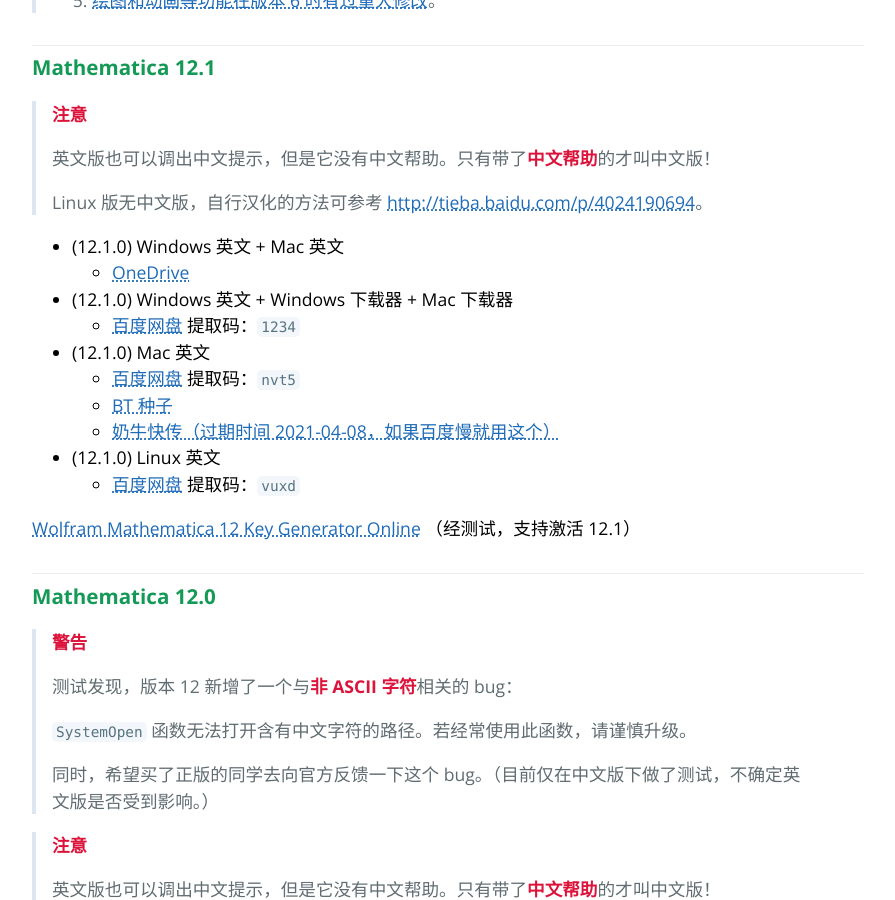
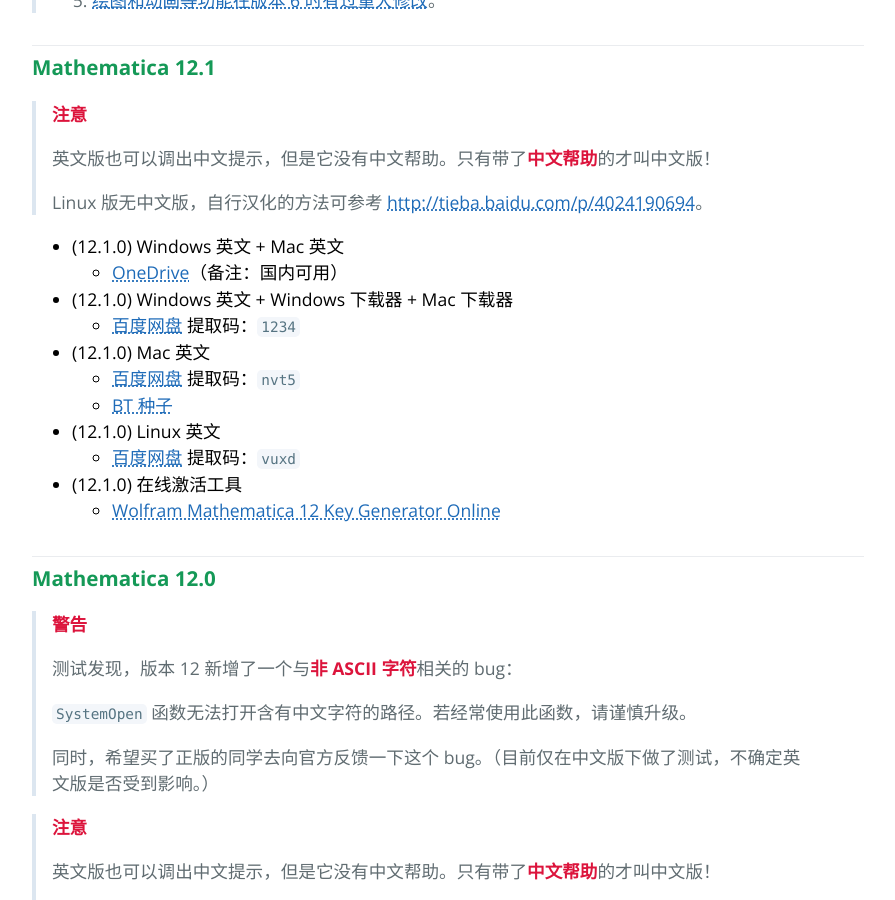
Before and after one commit to TieBaMma/InstallTutorial, a Jekyll site: the page built from index.md, in a window 1280 px wide and 900 px high, scrolled down 3271 px. Shown: the whole window, without its empty margins (192-1087 px from the left). Built offline with Jekyll 4.4.1, drawn with Linux system fonts in a browser that asks for light colours.

Commit message:
📄 Sync with TieBaMma/InstallTutorial#32 (f1767cb)

```diff
--- a/index.md
+++ b/index.md
@@ -121,17 +121,20 @@
 > Linux 版无中文版，自行汉化的方法可参考 <http://tieba.baidu.com/p/4024190694>。
 
 * (12.1.0) Windows 英文 + Mac 英文
-  * [OneDrive](http://wxyh.bilibli.icu/yunpan/%E6%88%91%E7%9A%84%E7%BD%91%E7%9B%98/Software/Mathematica/mma12.1%E8%8B%B1%E6%96%87/)
+  * [OneDrive](http://wxyh.bilibli.icu/yunpan/onedrive/Software/study-software/Mathematica/)（备注：国内可用）
+
 * (12.1.0) Windows 英文 + Windows 下载器 + Mac 下载器
   * [百度网盘](https://pan.baidu.com/s/1d8mwxiEFqNI7JO_-c8smyg) 提取码：`1234`
+
 * (12.1.0) Mac 英文
   * [百度网盘](https://pan.baidu.com/s/1ABAAe3gh4fzwKWMlPhdtDw) 提取码：`nvt5`
   * [BT 种子](https://mac-torrents.io/wp-content/uploads/2020/03/Mathematica.12.1.0.mac-torrents.io_.zip.torrent)
-  * [奶牛快传（过期时间 2021-04-08，如果百度慢就用这个）](https://zhengyq.cowtransfer.com/s/f505f8f4ccd943)
+
 * (12.1.0) Linux 英文
   * [百度网盘](https://pan.baidu.com/s/13SA-sMbEQbzTNsKK-hxafw) 提取码：`vuxd`
 
-[Wolfram Mathematica 12 Key Generator Online](https://ibugone.com/blog/2019/05/mathematica-keygen/) （经测试，支持激活 12.1）
+* (12.1.0) 在线激活工具
+  * [Wolfram Mathematica 12 Key Generator Online](https://ibugone.com/blog/2019/05/mathematica-keygen/)
 
 ### Mathematica 12.0
 
```
